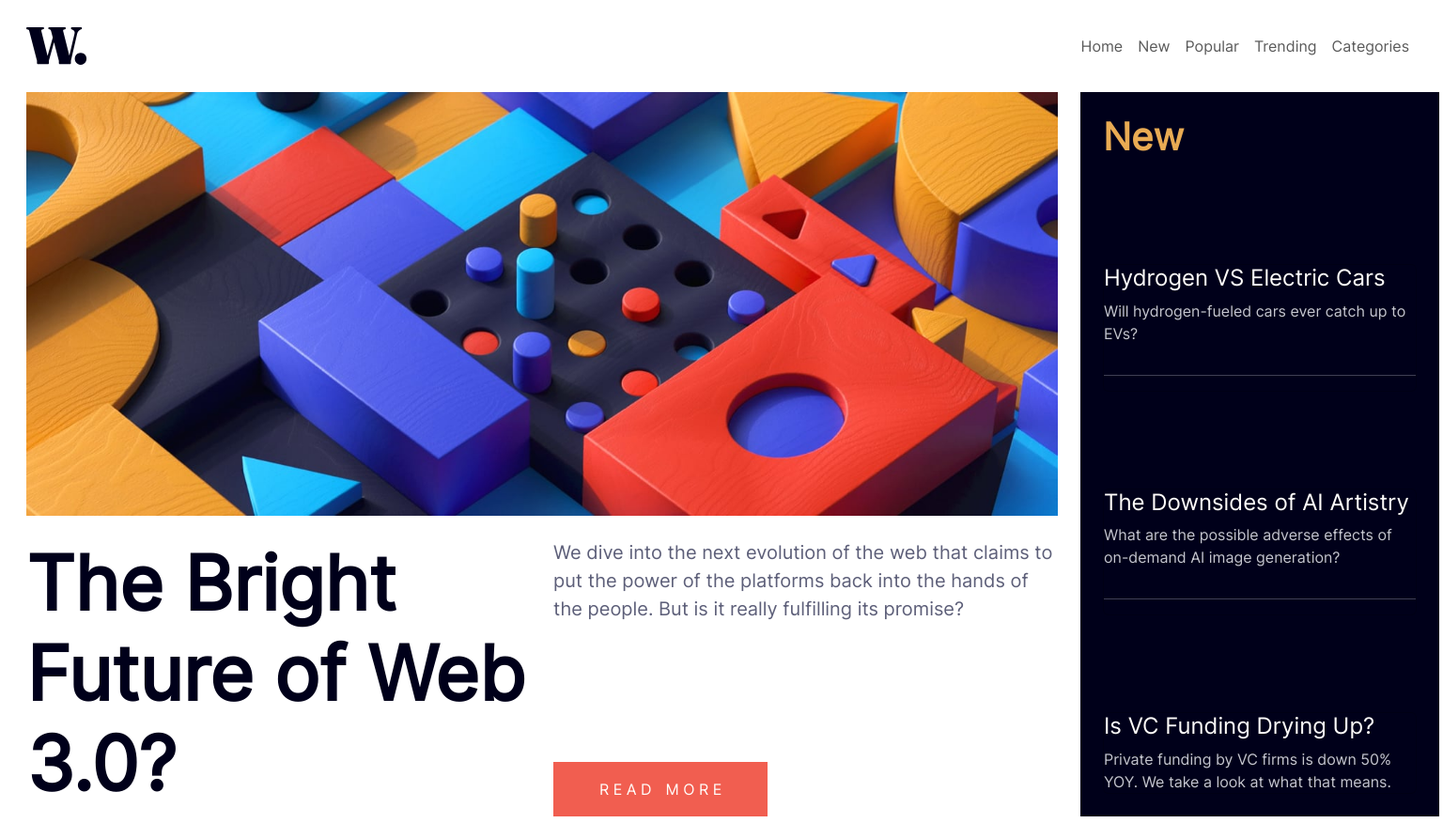
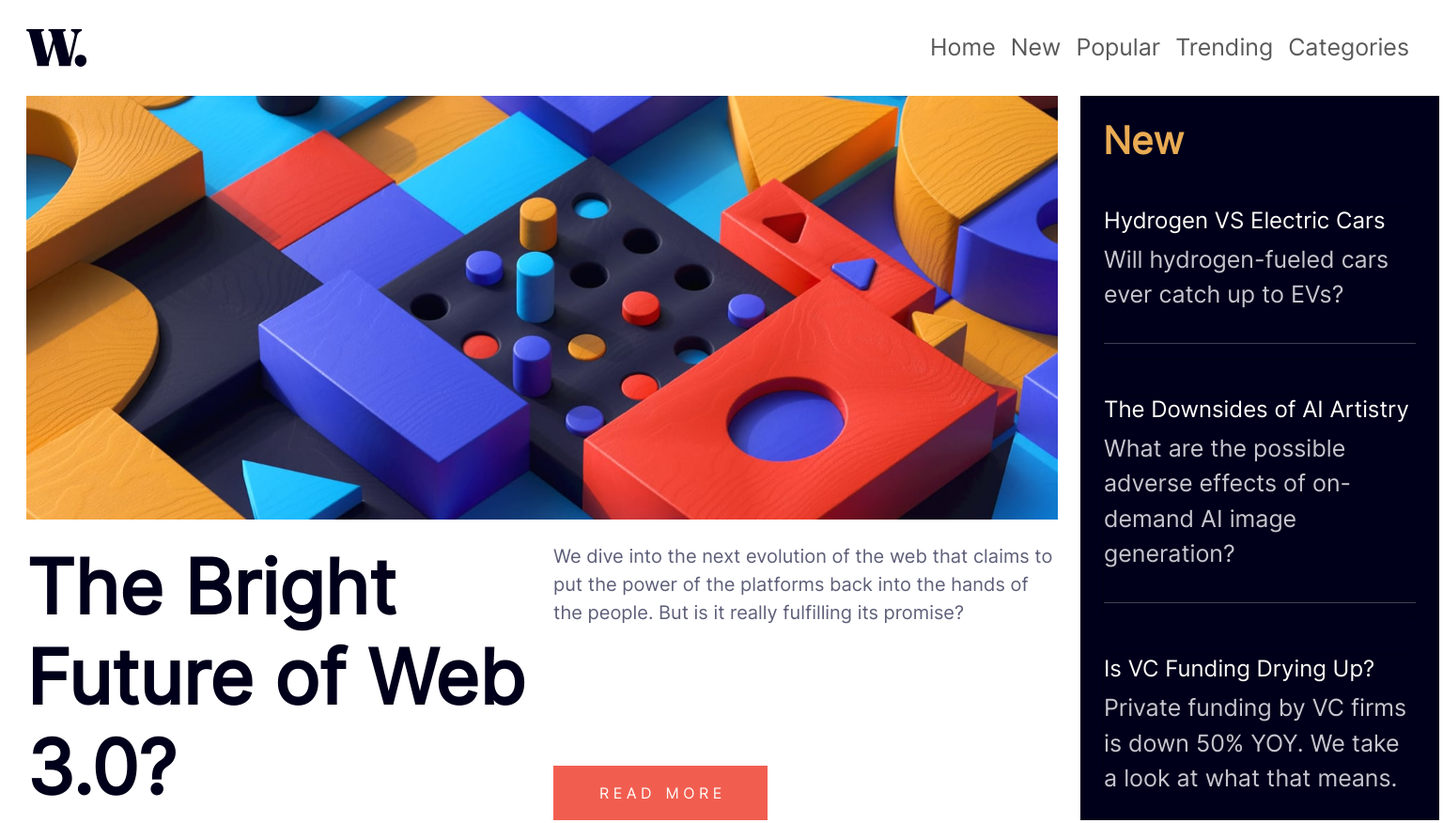
Before and after one commit to Lasha-Nikolaishvili/News-Homepage, a plain HTML site: page index.html in a window 1536 px wide. Shown: the top 876 px of the page at 94% size. Drawn offline with nearby package versions, Linux system fonts and the light colour scheme; files whose address does not match are found by name.

Commit message:
improving responsiveness for larger screens

```diff
--- a/app.css
+++ b/app.css
@@ -169,3 +169,21 @@ a {
         font-size: 1em;
     }
 }
+
+@media (min-width: 1500px) {
+    body {
+        font-size: 25px !important;
+    }
+}
+
+@media (min-width: 1800px) {
+    body {
+        font-size: 28px !important;
+    }
+}
+
+@media (min-width: 2000px) {
+    body {
+        font-size: 30px !important;
+    }
+}
```
